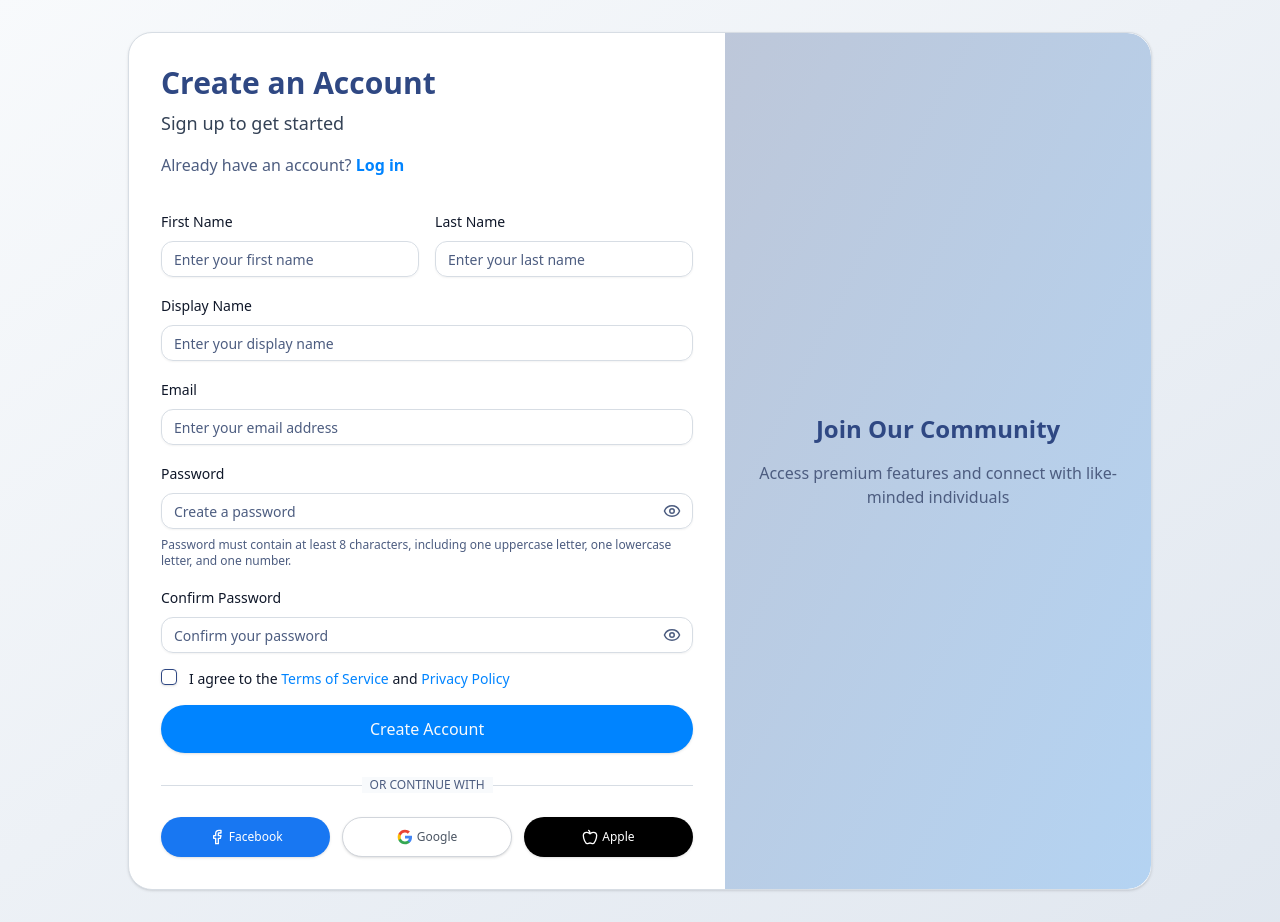
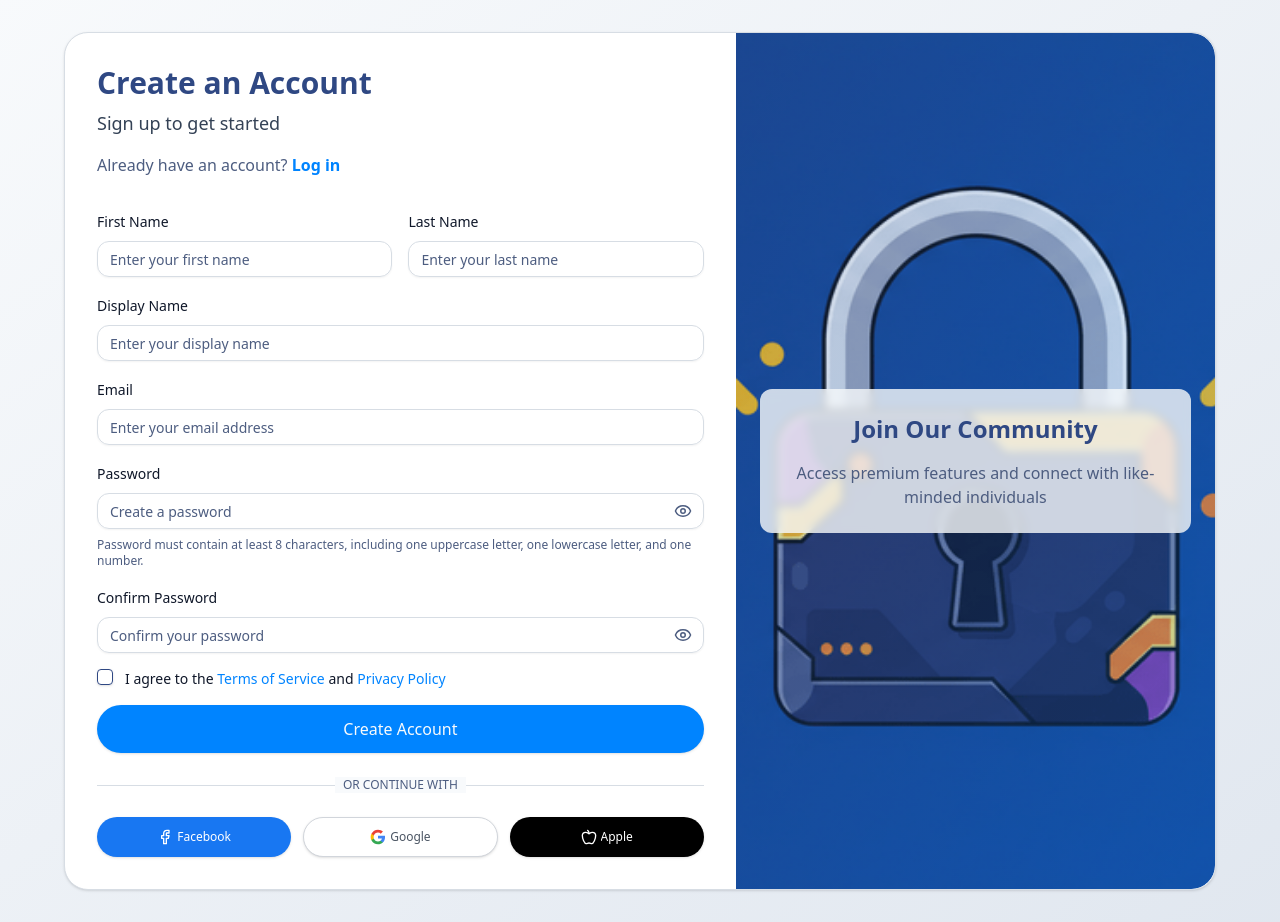
Before and after one commit to CodexScriba/boilerplate, a Next.js app: page /en/auth/registration in a window 1280 px wide. Built offline with nearby package versions, Linux system fonts and the light colour scheme; no server answers.

Commit message:
updated registration page

```diff
--- a/src/app/[locale]/auth/registration/page.tsx
+++ b/src/app/[locale]/auth/registration/page.tsx
@@ -3,12 +3,13 @@ import { Card, CardDescription, CardHeader } from "@/components/ui/card";
 import { Separator } from "@/components/ui/separator";
 import { RegisterForm } from "../components/RegistrationForm";
 import { SocialButtons } from "../components/SocialButtons";
-// Make sure you've updated the SocialButtons component with the fixed versio
+import Image from "next/image";
+// Make sure you've updated the SocialButtons component with the fixed version
 
 export default function RegisterPage() {
   return (
     <div className="flex min-h-screen bg-gradient-to-br from-[hsl(var(--background))] to-[hsl(var(--muted))]">
-      <div className="container max-w-5xl mx-auto py-8 flex items-center">
+      <div className="container max-w-6xl mx-auto py-8 flex items-center">
         <Card className="w-full flex flex-col md:flex-row rounded-3xl overflow-hidden">
           {/* Left side - Form */}
           <div className="md:w-7/12 p-6 md:p-8">
@@ -53,12 +54,21 @@ export default function RegisterPage() {
           {/* Right side - Image/Content */}
           <div className="md:w-5/12 relative hidden md:block bg-muted rounded-r-3xl overflow-hidden">
             <div className="absolute inset-0 bg-gradient-to-br from-primary/20 to-accent/20 z-10" />
-            <div className="flex items-center justify-center h-full p-6 relative z-20">
-              <div className="text-center space-y-4">
-                <h2 className="text-2xl font-bold text-primary">Join Our Community</h2>
-                <p className="text-muted-foreground">
-                  Access premium features and connect with like-minded individuals
-                </p>
+            <div className="relative w-full h-full">
+              <Image
+                src="/images/login_image.png"
+                alt="Registration illustration"
+                fill
+                className="object-cover"
+                priority
+              />
+              <div className="absolute inset-0 flex items-center justify-center h-full p-6 z-20">
+                <div className="text-center space-y-4 bg-background/80 p-6 rounded-xl backdrop-blur-sm">
+                  <h2 className="text-2xl font-bold text-primary">Join Our Community</h2>
+                  <p className="text-muted-foreground">
+                    Access premium features and connect with like-minded individuals
+                  </p>
+                </div>
               </div>
             </div>
           </div>
```
